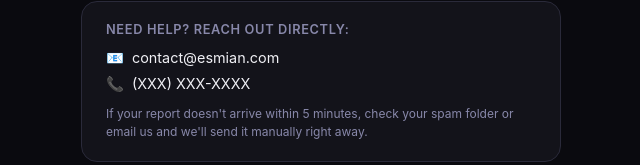
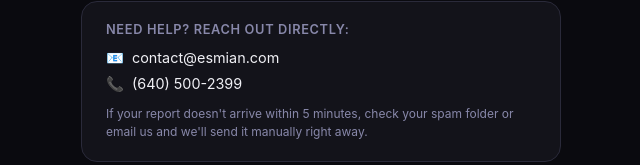
Before and after one commit to dmaier37/seo-score-tester, a Next.js app: page /success in a window 1280 px wide. Shown: the part 745-910 px from the top of the page, without its empty margins (319-959 px from the left). Built offline with nearby package versions, Linux system fonts and the light colour scheme.

Commit message:
Deploy v10: update success page, restore webhook dual-event handler, fix Resend lazy init, restore calendar link

```diff
--- a/app/success/page.tsx
+++ b/app/success/page.tsx
@@ -45,8 +45,8 @@
             <a href="mailto:contact@esmian.com" style={{ display: 'flex', alignItems: 'center', gap: '0.5rem', color: 'var(--text)', textDecoration: 'none', fontSize: '0.9rem' }}>
               <span>📧</span> contact@esmian.com
             </a>
-            <a href="tel:+1PLACEHOLDER" style={{ display: 'flex', alignItems: 'center', gap: '0.5rem', color: 'var(--text)', textDecoration: 'none', fontSize: '0.9rem' }}>
-              <span>📞</span> (XXX) XXX-XXXX
+            <a href="tel:+16405002399" style={{ display: 'flex', alignItems: 'center', gap: '0.5rem', color: 'var(--text)', textDecoration: 'none', fontSize: '0.9rem' }}>
+              <span>📞</span> (640) 500-2399
             </a>
           </div>
           <p style={{ fontSize: '0.75rem', color: 'var(--muted)', marginTop: '0.75rem', lineHeight: 1.5 }}>
```
